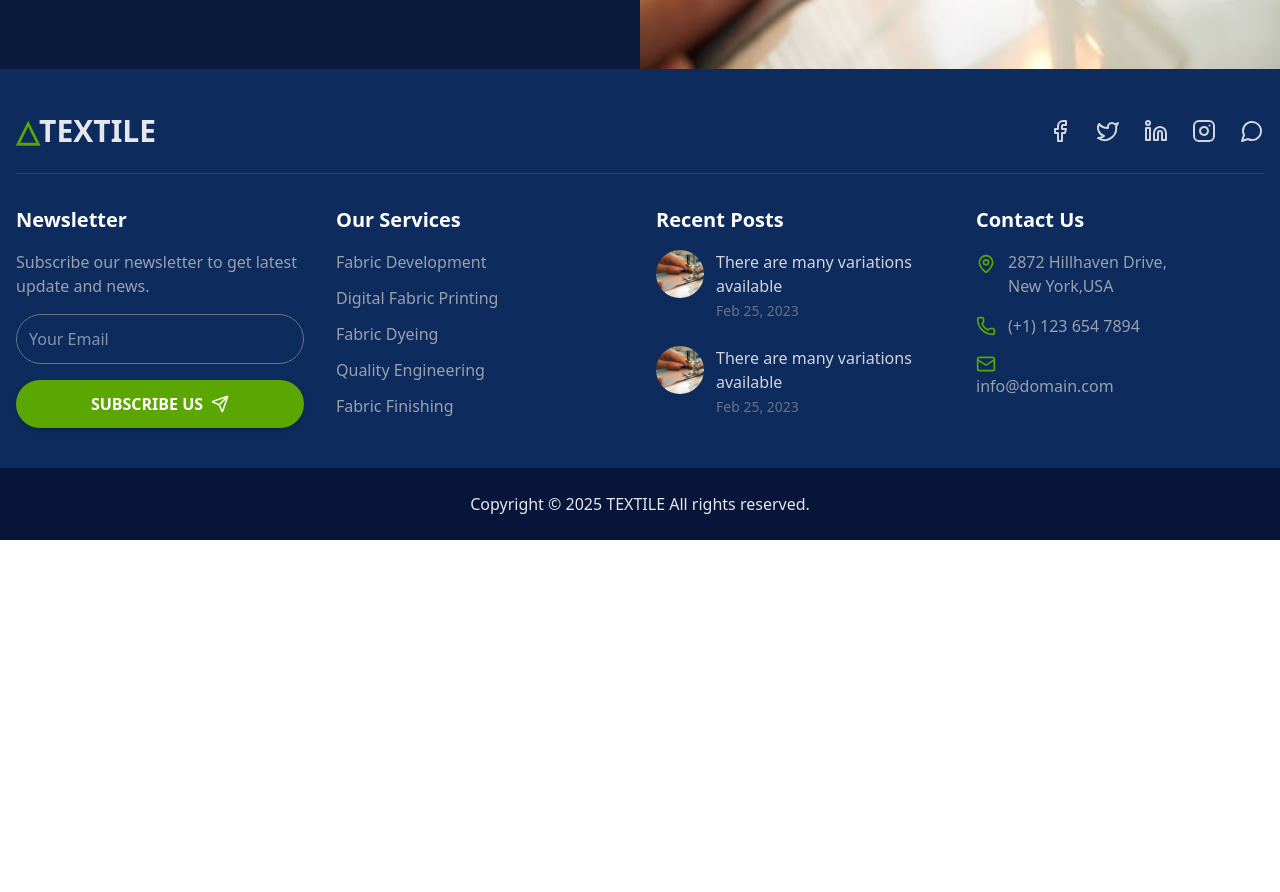
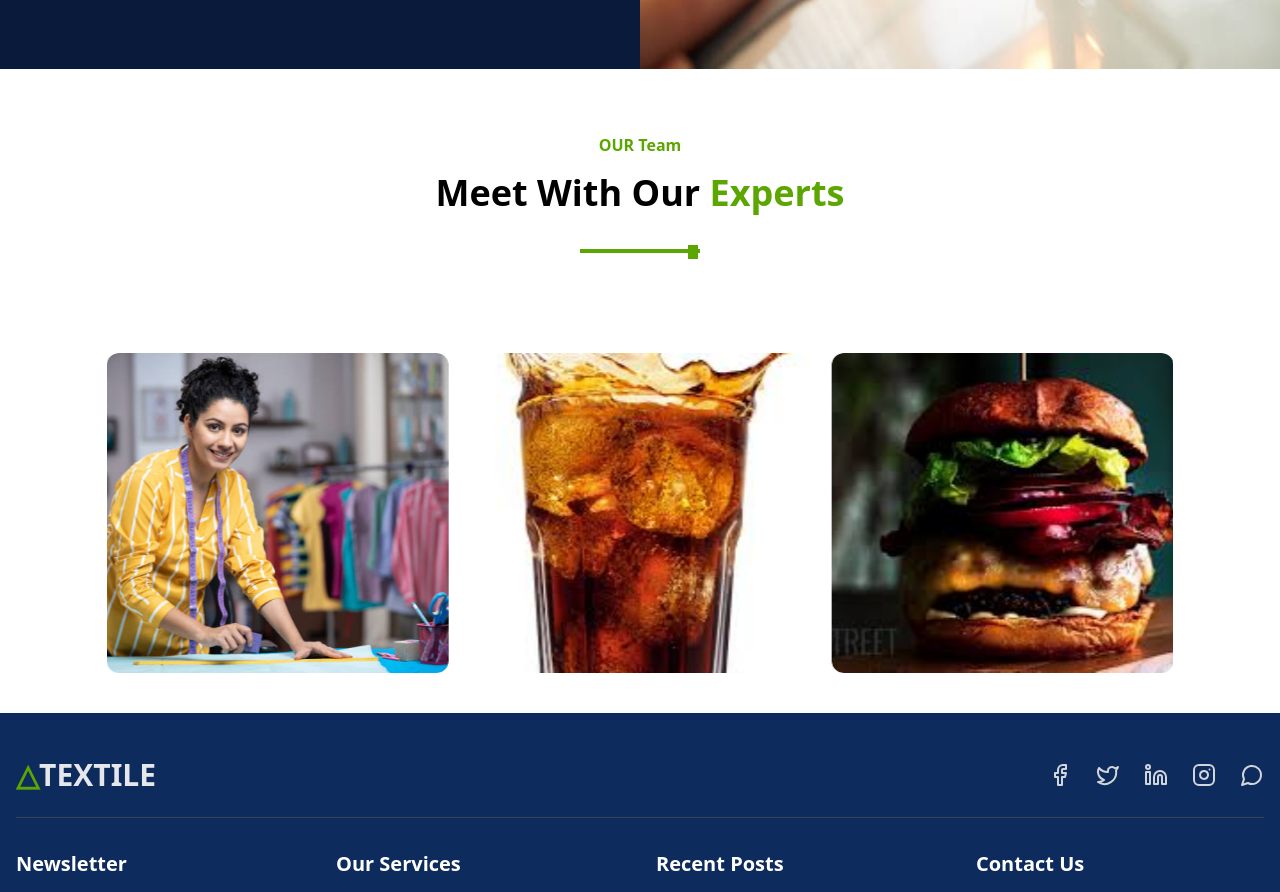
Before and after one commit to BetelTagesse/Kenean-Garment, a Next.js app: page /about in a window 1280 px wide. Shown: the part 2646-3538 px from the top of the page. Before the commit the page ends 3186 px from the top, so only its background shows below. Built offline with nearby package versions, Linux system fonts and the light colour scheme.

Commit message:
making the about page

```diff
--- a/app/about/page.js
+++ b/app/about/page.js
@@ -4,6 +4,8 @@ import { WhoWeAre } from "@/components/home/WhoWeAre";
 import Image from "next/image";
 import First from "@/images/sewing.jpg";
 import SkillsSection from "@/components/about/SkillsSection";
+import OurTeam from "@/components/about/OurTeam";
+import FirstPart from "@/components/about/FirstPart";
 
 export default function About() {
   return (
@@ -26,6 +28,9 @@ export default function About() {
       </div>
 
       <SkillsSection />
+
+      <FirstPart />
+      <OurTeam />
     </div>
   );
 }
--- a/src/components/about/FirstImage.jsx
+++ /dev/null
@@ -1,3 +0,0 @@
-export const FirstImage = () => {
-  return <div></div>;
-};
--- /dev/null
+++ b/src/components/about/FirstPart.jsx
@@ -0,0 +1,17 @@
+import Slider from "../home/Slider";
+
+const FirstPart = () => {
+  return (
+    <div className="relative top-10 p-6 mb-20  h-full w-full ">
+      <p className="text-green text-center text-[16px] font-semibold">
+        OUR Team
+      </p>
+      <h2 className="text-4xl text-black font-semibold text-center mt-4">
+        Meet With Our <span className="text-green">Experts</span>
+      </h2>
+      <Slider />
+    </div>
+  );
+};
+
+export default FirstPart;
--- /dev/null
+++ b/src/components/about/OurTeam.jsx
@@ -0,0 +1,70 @@
+"use client";
+import Link from "next/link";
+import Image from "next/image";
+import { Swiper, SwiperSlide } from "swiper/react";
+import { Autoplay, Pagination } from "swiper/modules";
+import { Search, Shuffle } from "lucide-react";
+
+import "swiper/css";
+import "swiper/css/pagination";
+
+import First from "@/images/sewing.jpg";
+import Second from "@/images/designer.jpg";
+import Third from "@/images/cola.png";
+import Fourth from "@/images/bbq_burger.png";
+
+const OurTeam = () => {
+  return (
+    <div className="w-5/6  mx-auto py-10">
+      <Swiper
+        modules={[Autoplay]}
+        slidesPerView={3}
+        spaceBetween={20}
+        loop={true}
+        autoplay={{
+          delay: 3000,
+          disableOnInteraction: false,
+        }}
+        breakpoints={{
+          640: { slidesPerView: 1 },
+          768: { slidesPerView: 2 },
+          1024: { slidesPerView: 3 },
+        }}
+      >
+        {[First, Second, Third, Fourth].map((img, index) => (
+          <SwiperSlide key={index}>
+            <div className="  rounded-xl  overflow-hidden hover:scale-105 transition-transform duration-700  ">
+              <div className="overflow-hidden rounded-xl shadow-lg ">
+                <Image
+                  src={img}
+                  alt={`Expert ${index + 1}`}
+                  className="w-full h-80 object-cover hover:scale-105 transition-transform duration-700"
+                />
+              </div>
+
+              <div className="absolute inset-0  bg-opacity-60 flex flex-col justify-center gap-4 opacity-0 group-hover:opacity-100 transition-opacity duration-300">
+                {/* Icons */}
+                <div className="flex gap-4 items-center justify-center">
+                  <div className="bg-white hover:bg-green p-3 rounded shadow cursor-pointer hover:scale-110 transition-transform">
+                    <Link href="/">
+                      {" "}
+                      <Search className="w-5 h-5 text-black font-bold" />{" "}
+                    </Link>
+                  </div>
+                  <div className="bg-white hover:bg-green p-3 rounded shadow cursor-pointer hover:scale-110 transition-transform">
+                    <Link href="/">
+                      {" "}
+                      <Shuffle className="w-5 h-5 text-black font-extrabold" />
+                    </Link>{" "}
+                  </div>
+                </div>
+              </div>
+            </div>
+          </SwiperSlide>
+        ))}
+      </Swiper>
+    </div>
+  );
+};
+
+export default OurTeam;
```
